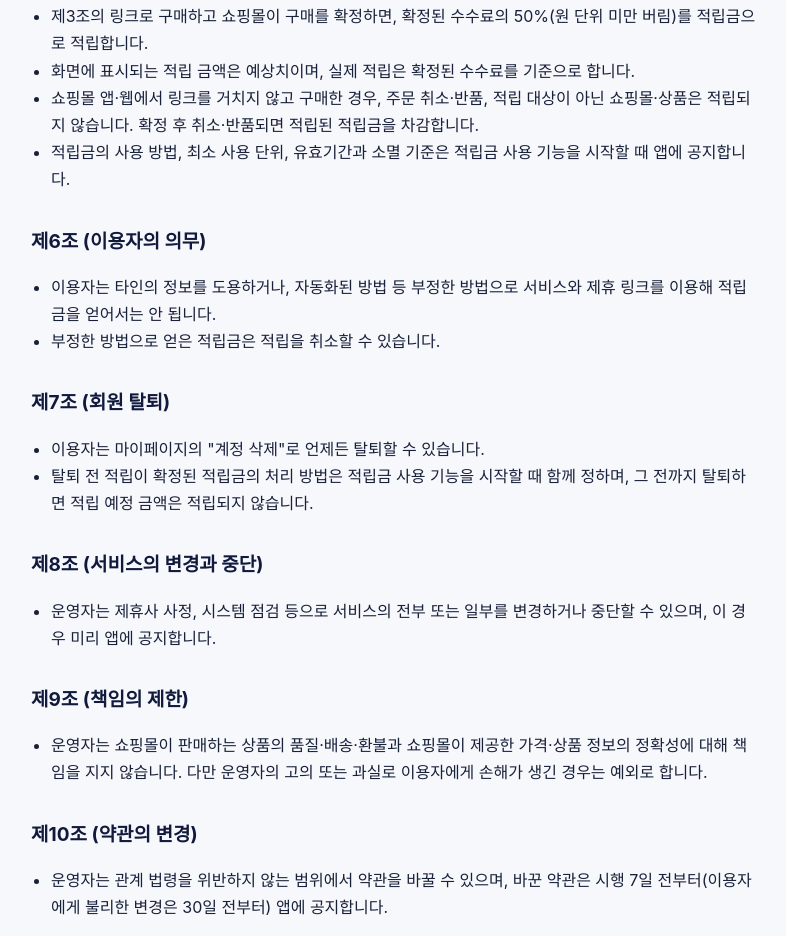
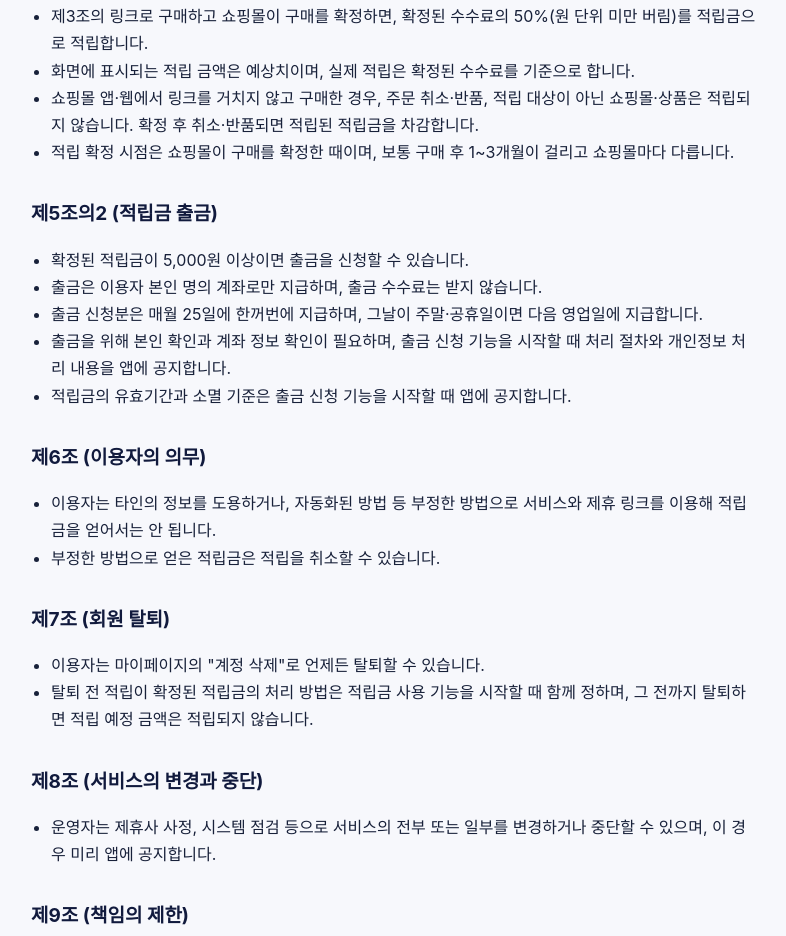
Before and after one commit to bolo-ong/dama-legal, a plain HTML site: page terms.html in a window 1280 px wide. Shown: the part 855-1791 px from the top of the page, without its empty margins (245-1031 px from the left). Drawn offline with Linux system fonts and the light colour scheme.

Commit message:
Update terms: 적립금 wording and withdrawal rules

```diff
--- a/terms.html
+++ b/terms.html
@@ -32,7 +32,9 @@ footer { margin-top: 40px; color: var(--muted); font-size: 13px; }
 <h2>제4조 (가격과 상품 정보)</h2>
 <ul><li>표시되는 가격은 조회 시점에 제휴사가 제공한 참고 가격이며 배송비가 포함되지 않습니다. 실제 판매가·옵션·재고·배송비는 쇼핑몰에서 확인해야 합니다.</li><li>&quot;실질 최저가&quot;는 상품가에서 예상 적립금을 뺀 금액으로, 실제 결제 금액과 다를 수 있습니다.</li><li>추천은 검색된 상품 정보와 AI의 판단을 바탕으로 하며, 운영자가 확인하지 못한 판단에는 &quot;AI 제안&quot; 또는 &quot;AI 판단&quot;을 표시합니다.</li></ul>
 <h2>제5조 (적립금)</h2>
-<ul><li>제3조의 링크로 구매하고 쇼핑몰이 구매를 확정하면, 확정된 수수료의 50%(원 단위 미만 버림)를 적립금으로 적립합니다.</li><li>화면에 표시되는 적립 금액은 예상치이며, 실제 적립은 확정된 수수료를 기준으로 합니다.</li><li>쇼핑몰 앱·웹에서 링크를 거치지 않고 구매한 경우, 주문 취소·반품, 적립 대상이 아닌 쇼핑몰·상품은 적립되지 않습니다. 확정 후 취소·반품되면 적립된 적립금을 차감합니다.</li><li>적립금의 사용 방법, 최소 사용 단위, 유효기간과 소멸 기준은 적립금 사용 기능을 시작할 때 앱에 공지합니다.</li></ul>
+<ul><li>제3조의 링크로 구매하고 쇼핑몰이 구매를 확정하면, 확정된 수수료의 50%(원 단위 미만 버림)를 적립금으로 적립합니다.</li><li>화면에 표시되는 적립 금액은 예상치이며, 실제 적립은 확정된 수수료를 기준으로 합니다.</li><li>쇼핑몰 앱·웹에서 링크를 거치지 않고 구매한 경우, 주문 취소·반품, 적립 대상이 아닌 쇼핑몰·상품은 적립되지 않습니다. 확정 후 취소·반품되면 적립된 적립금을 차감합니다.</li><li>적립 확정 시점은 쇼핑몰이 구매를 확정한 때이며, 보통 구매 후 1~3개월이 걸리고 쇼핑몰마다 다릅니다.</li></ul>
+<h2>제5조의2 (적립금 출금)</h2>
+<ul><li>확정된 적립금이 5,000원 이상이면 출금을 신청할 수 있습니다.</li><li>출금은 이용자 본인 명의 계좌로만 지급하며, 출금 수수료는 받지 않습니다.</li><li>출금 신청분은 매월 25일에 한꺼번에 지급하며, 그날이 주말·공휴일이면 다음 영업일에 지급합니다.</li><li>출금을 위해 본인 확인과 계좌 정보 확인이 필요하며, 출금 신청 기능을 시작할 때 처리 절차와 개인정보 처리 내용을 앱에 공지합니다.</li><li>적립금의 유효기간과 소멸 기준은 출금 신청 기능을 시작할 때 앱에 공지합니다.</li></ul>
 <h2>제6조 (이용자의 의무)</h2>
 <ul><li>이용자는 타인의 정보를 도용하거나, 자동화된 방법 등 부정한 방법으로 서비스와 제휴 링크를 이용해 적립금을 얻어서는 안 됩니다.</li><li>부정한 방법으로 얻은 적립금은 적립을 취소할 수 있습니다.</li></ul>
 <h2>제7조 (회원 탈퇴)</h2>
```
